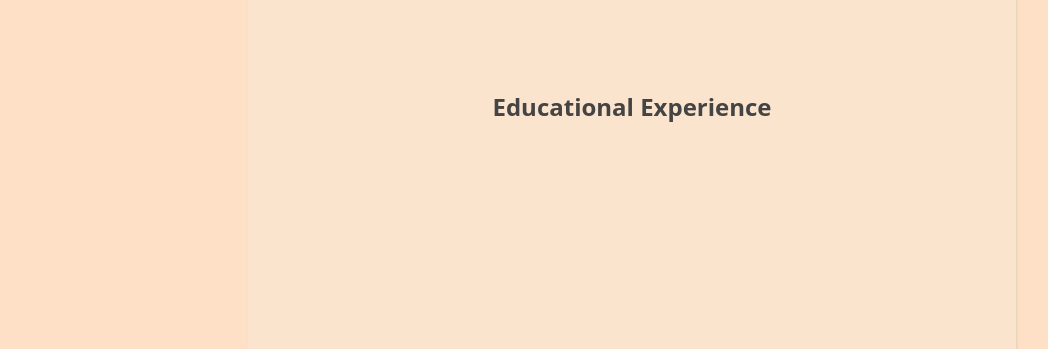
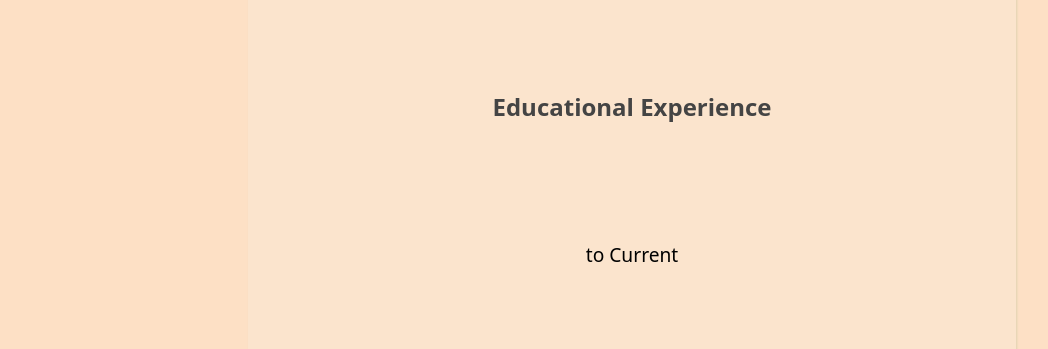
Before and after one commit to lernEarnBurn/cv-app, a React (Create React App) app: page / in a window 1280 px wide. Both pictures are taken after a click on the element "View". Shown: the part 451-800 px from the top of the page, without its empty margins (8-1056 px from the left). Built offline with nearby package versions, Linux system fonts and the light colour scheme.

Commit message:
fixed up the view text formatting

```diff
--- a/src/components/viewSection.js
+++ b/src/components/viewSection.js
@@ -1,5 +1,6 @@
 import React from "react";
 import '../css/section.css'
+import '../css/viewSection.css'
 
 
 export function ViewSection(props){
@@ -14,13 +15,45 @@ export function ViewSection(props){
         }
     }
 
+    function formatNumber(number){
+
+        if(number.length === 10){
+            return `(${number[0]}${number[1]}${number[2]}-${number[3]}${number[4]}${number[5]}-${number[6]}${number[7]}${number[8]}${number[9]}`
+        }
+    }
+
     return (
-        <div className="section-container">
+        <React.Fragment>
+            {(whichSection() === 0)  ?
+                <div className="section-container view-section-container">
                     <h2 className="header">{props.header}</h2>
-                     <p>{props.textState[whichSection()][0]}</p>
-                     <p>{props.textState[whichSection()][1]}</p>
-                     <p>{props.textState[whichSection()][2]}</p>
-                     <p>{props.textState[whichSection()][3]}</p>
+                    <div className="name">
+                        <p>{props.textState[whichSection()][0]}</p>
+                        <p>{props.textState[whichSection()][1]}</p>
+                    </div>
+                    <p>{props.textState[whichSection()][2]}</p>
+                    <p>{formatNumber(props.textState[whichSection()][3])}</p>
                 </div>
+
+                :
+
+                <div className="section-container view-section-container">
+                    <h2 className="header">{props.header}</h2>
+                        <p>{props.textState[whichSection()][0]}</p>
+                        <p>{props.textState[whichSection()][1]}</p>
+                        {(props.textState[whichSection()][3] !== "") ?
+
+                            <p>{props.textState[whichSection()][2]}  to  {props.textState[whichSection()][3]}</p>
+
+                        :
+
+                            <p>{props.textState[whichSection()][2]} to Current</p>
+
+                        }
+
+                </div>
+            }
+        </React.Fragment>
+
     )
 }
--- /dev/null
+++ b/src/css/viewSection.css
@@ -0,0 +1,20 @@
+.view-section-container {
+    display: flex;
+    flex-direction: column;
+    gap: .1vh;
+}
+
+p {
+    font-size: 2.4vh;
+    height:auto;
+}
+
+.name {
+    display: flex;
+    gap: .4vw;
+}
+
+.date {
+    display: flex;
+    gap: .4vw;
+}
```
